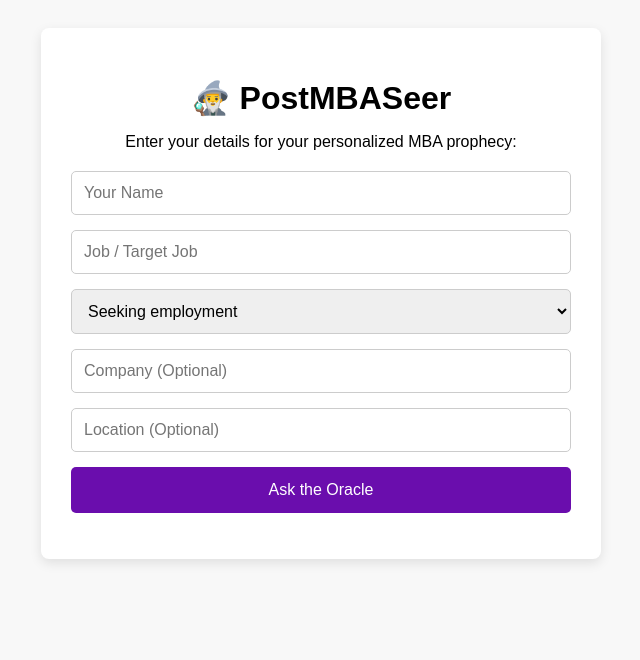
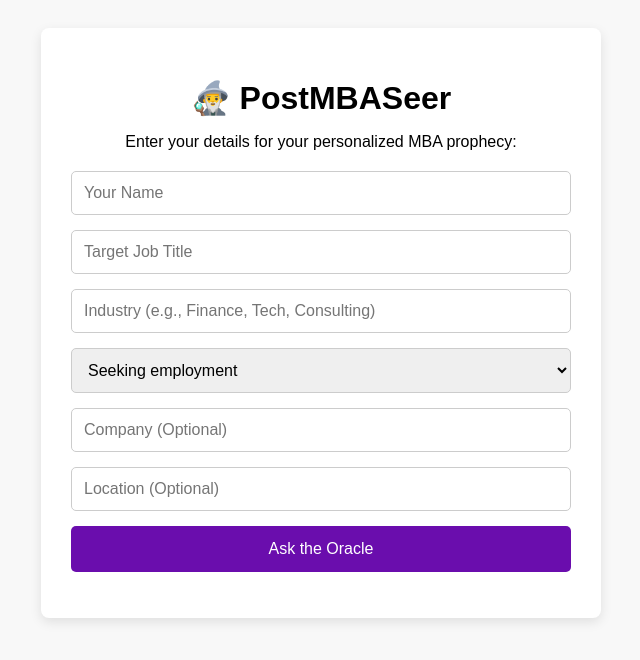
Before and after one commit to ryanG644/postmbaseer-frontend, a React (Create React App) app: page / in a window 1280 px wide. Shown: the top 660 px of the page, without its empty margins (319-959 px from the left). Built offline with nearby package versions, Linux system fonts and the light colour scheme.

Commit message:
included industry

```diff
--- a/src/App.js
+++ b/src/App.js
@@ -4,7 +4,8 @@ import "./style.css";
 export default function App() {
   const [name, setName] = useState("");
   const [job, setJob] = useState("");
-  const [status, setStatus] = useState("Seeking employment"); // default
+  const [industry, setIndustry] = useState(""); // 🆕 Added
+  const [status, setStatus] = useState("Seeking employment");
   const [company, setCompany] = useState("");
   const [location, setLocation] = useState("");
   const [result, setResult] = useState("");
@@ -21,7 +22,7 @@ export default function App() {
         headers: {
           "Content-Type": "application/json",
         },
-        body: JSON.stringify({ name, job, status, company, location }),
+        body: JSON.stringify({ name, job, industry, status, company, location }), // 🆕 Include industry
       });
 
       const data = await response.json();
@@ -48,9 +49,16 @@ export default function App() {
         />
         <input
           type="text"
-          placeholder="Job / Target Job"
+          placeholder="Target Job Title"
           value={job}
           onChange={(e) => setJob(e.target.value)}
+          required
+        />
+        <input
+          type="text"
+          placeholder="Industry (e.g., Finance, Tech, Consulting)"
+          value={industry}
+          onChange={(e) => setIndustry(e.target.value)}
           required
         />
         <select
```
